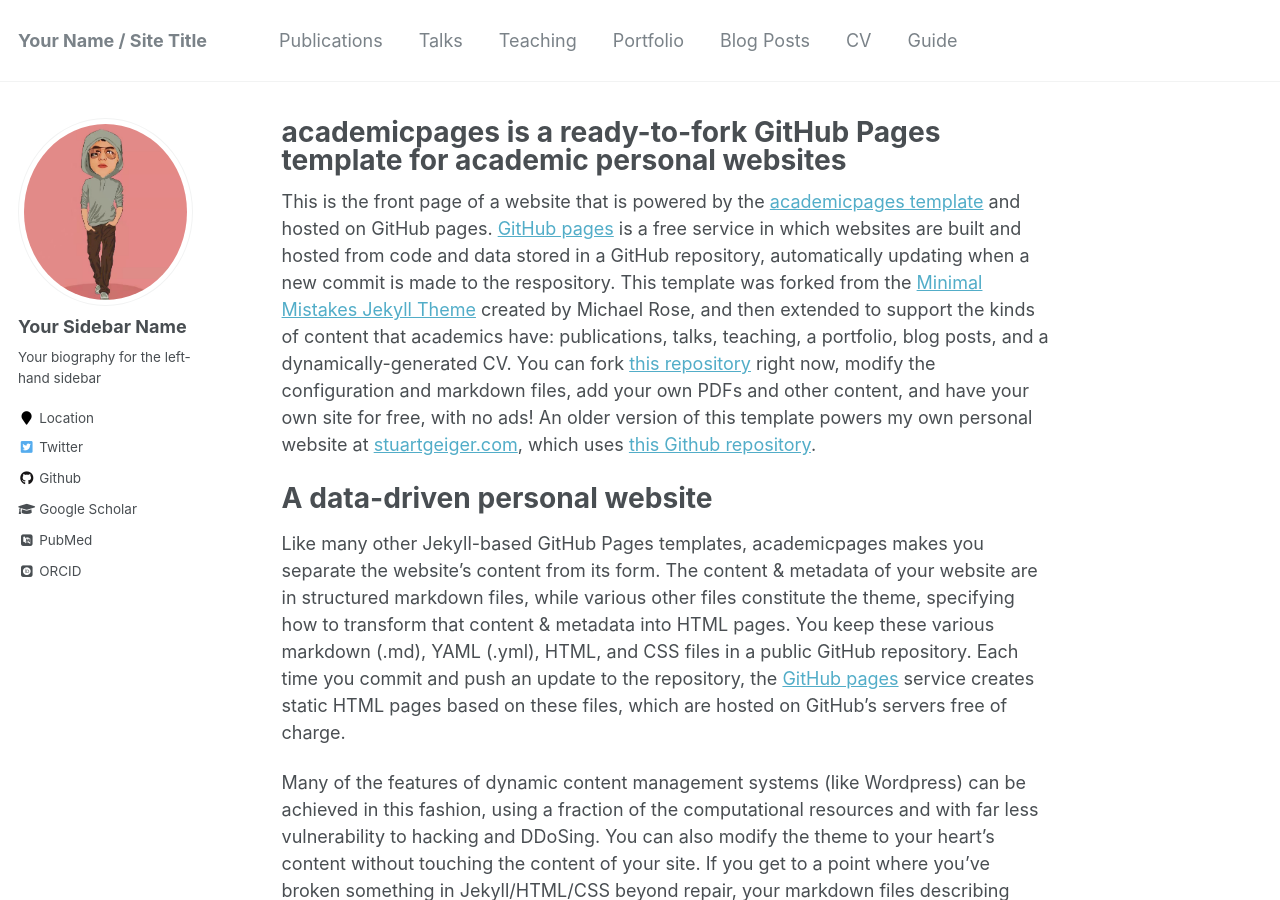
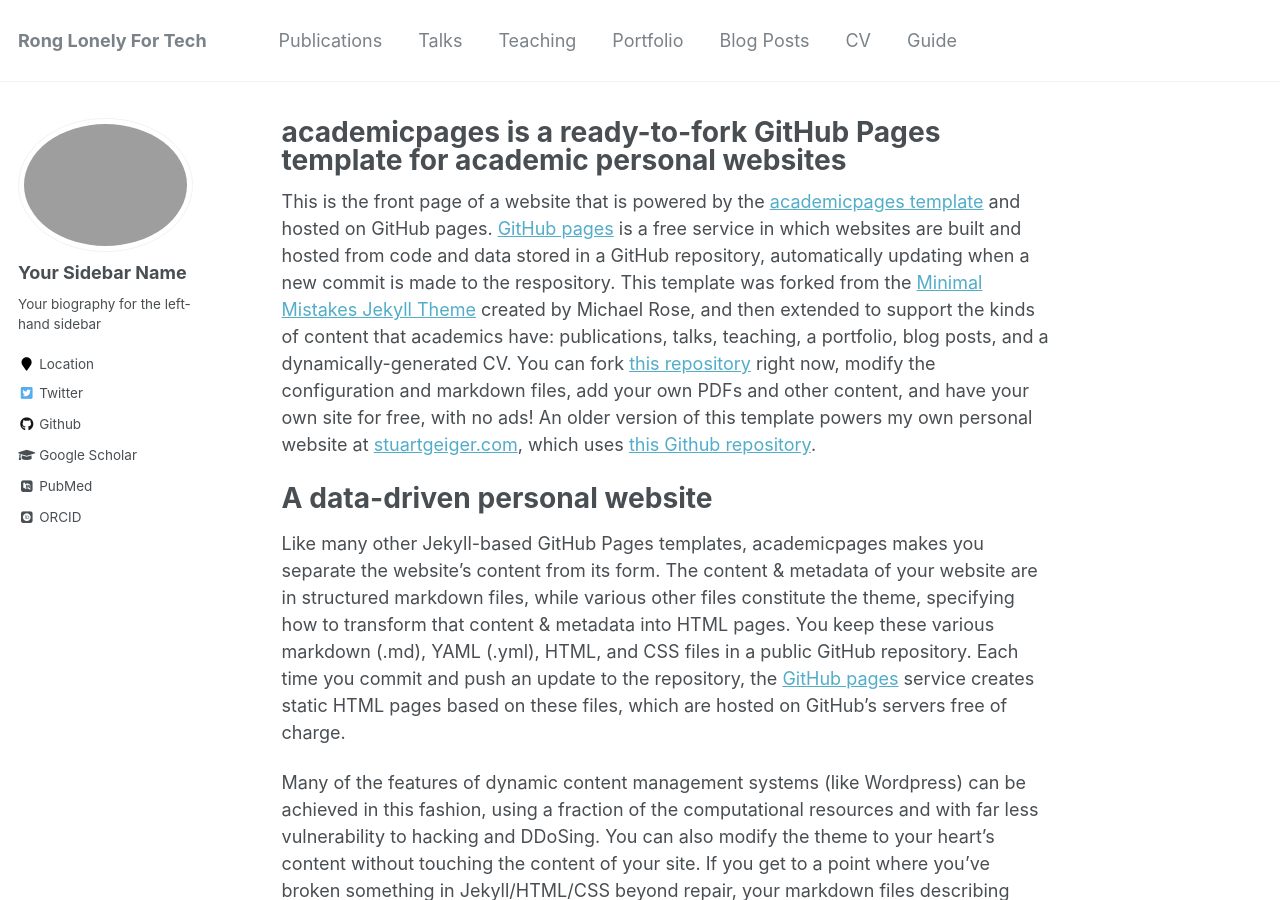
Before and after one commit to lrg11/lrg11.github.io, a Jekyll site: the page built from _pages/about.md, in a window 1280 px wide and 900 px high. Built offline with Jekyll 4.4.1, drawn with Linux system fonts in a browser that asks for light colours; some web fonts are replaced; some of the changed text lies outside the part shown.

Commit message:
Update _config.yml

```diff
--- a/_config.yml
+++ b/_config.yml
@@ -7,13 +7,13 @@
 
 # Site Settings
 locale                   : "en-US"
-title                    : "Your Name / Site Title"
+title                    : "Rong Lonely For Tech"
 title_separator          : "-"
-name                     : &name "Your Name"
-description              : &description "personal description"
-url                      : https://academicpages.github.io # the base hostname & protocol for your site e.g. "https://mmistakes.github.io"
+name                     : &name "Rong Lonely"
+description              : &description "A student majoring in CS loving kitchen & chicken"
+url                      : https://lrg11.github.io # the base hostname & protocol for your site e.g. "https://mmistakes.github.io"
 baseurl                  : "" # the subpath of your site, e.g. "/blog"
-repository               : "academicpages/academicpages.github.io"
+repository               : "lrg11/lrg11.github.io"
 teaser                   :  # filename of teaser fallback teaser image placed in /images/, .e.g. "500x300.png"
 breadcrumbs              : false # true, false (default)
 words_per_minute         : 160
@@ -81,7 +81,7 @@ analytics:
 # Site Author
 author:
   name             : "Your Sidebar Name"
-  avatar           : "profile.png"
+  avatar           : "ronglonely.png"
   bio              : "Your biography for the left-hand sidebar"
   location         : "Location"
   employer         :
```
